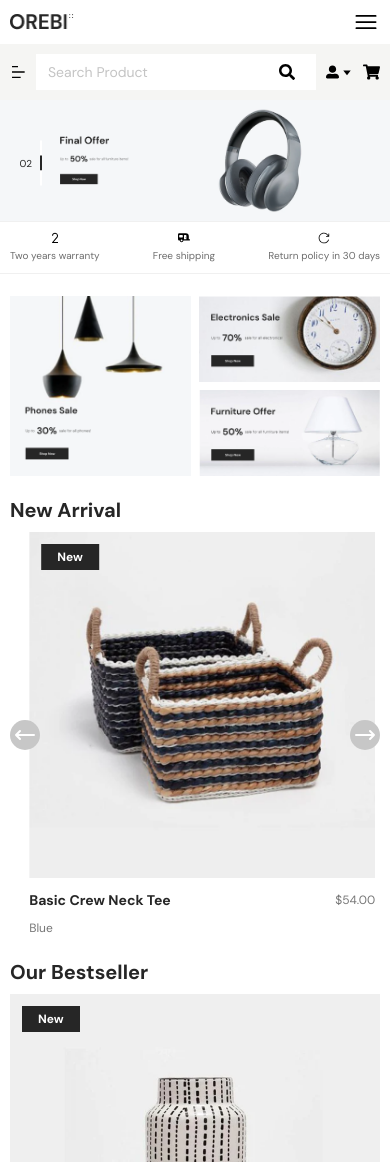
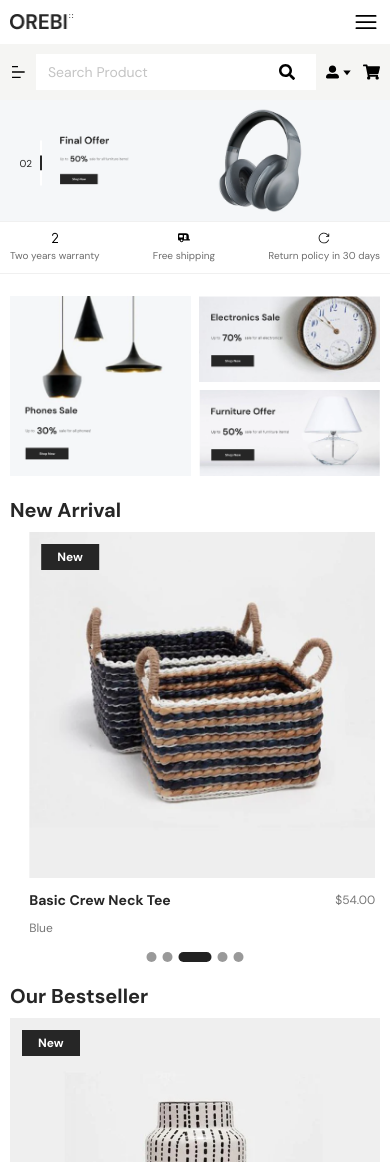
Before and after one commit to AK-Polash/oreby, a React (Create React App) app: page / in a window 390 px wide. Shown: the top 1162 px of the page. Built offline with nearby package versions, Linux system fonts and the light colour scheme.

Commit message:
active dot added to New Arrival Section

```diff
--- a/src/components/layout/NewArrival.js
+++ b/src/components/layout/NewArrival.js
@@ -1,4 +1,4 @@
-import React from "react";
+import React, { useState } from "react";
 import {
   HiOutlineArrowNarrowLeft,
   HiOutlineArrowNarrowRight,
@@ -66,6 +66,8 @@ const NewArrival = () => {
     );
   }
 
+  let [arrivalActiveDot, setArrivalActiveDot] = useState(0);
+
   const settings = {
     arrows: true,
     dots: false,
@@ -106,37 +108,183 @@ const NewArrival = () => {
       {
         breakpoint: 769,
         settings: {
+          arrows: false,
+          dots: true,
+          beforeChange: (prev, next) => {
+            setArrivalActiveDot(next);
+          },
           slidesToShow: 3,
           slidesToScroll: 1,
           infinite: true,
-          dots: false,
-          autoplay: true,
+          autoplay: false,
           speed: 500,
-          nextArrow: <SampleNextArrow width="40px" height="40px" />,
-          prevArrow: <SamplePrevArrow width="40px" height="40px" />,
+          appendDots: (dots) => (
+            <div
+              style={{
+                backgroundColor: "transparent",
+                position: "absolute",
+                bottom: 0,
+                left: "50%",
+                transform: "translateX(-50%)",
+                zIndex: 10,
+              }}
+            >
+              <ul
+                style={{
+                  margin: "0px",
+                  display: "flex",
+                  justifyContent: "center",
+                  columnGap: "6px",
+                }}
+              >
+                {dots}
+              </ul>
+            </div>
+          ),
+          customPaging: (i) => (
+            <div
+              style={
+                i === arrivalActiveDot
+                  ? {
+                      width: "33px",
+                      height: "10px",
+                      background: "#222",
+                      borderRadius: "10px",
+                      cursor: "pointer",
+                      transition: "all linear 0.17s",
+                    }
+                  : {
+                      width: "10px",
+                      height: "10px",
+                      background: "#999",
+                      borderRadius: "50%",
+                      cursor: "pointer",
+                      transition: "all linear 0.17s",
+                    }
+              }
+            ></div>
+          ),
         },
       },
       {
         breakpoint: 600,
         settings: {
+          arrows: false,
+          dots: true,
+          beforeChange: (prev, next) => {
+            setArrivalActiveDot(next);
+          },
           slidesToShow: 2,
           slidesToScroll: 1,
           initialSlide: 2,
           autoplay: true,
           speed: 500,
-          nextArrow: <SampleNextArrow width="30px" height="30px" />,
-          prevArrow: <SamplePrevArrow width="30px" height="30px" />,
+          appendDots: (dots) => (
+            <div
+              style={{
+                backgroundColor: "transparent",
+                position: "absolute",
+                bottom: 0,
+                left: "50%",
+                transform: "translateX(-50%)",
+                zIndex: 10,
+              }}
+            >
+              <ul
+                style={{
+                  margin: "0px",
+                  display: "flex",
+                  justifyContent: "center",
+                  columnGap: "6px",
+                }}
+              >
+                {dots}
+              </ul>
+            </div>
+          ),
+          customPaging: (i) => (
+            <div
+              style={
+                i === arrivalActiveDot
+                  ? {
+                      width: "33px",
+                      height: "10px",
+                      background: "#222",
+                      borderRadius: "10px",
+                      cursor: "pointer",
+                      transition: "all linear 0.17s",
+                    }
+                  : {
+                      width: "10px",
+                      height: "10px",
+                      background: "#999",
+                      borderRadius: "50%",
+                      cursor: "pointer",
+                      transition: "all linear 0.17s",
+                    }
+              }
+            ></div>
+          ),
         },
       },
       {
         breakpoint: 401,
         settings: {
+          arrows: false,
+          dots: true,
+          beforeChange: (prev, next) => {
+            setArrivalActiveDot(next);
+          },
           slidesToShow: 1,
           slidesToScroll: 1,
           autoplay: true,
           speed: 500,
-          nextArrow: <SampleNextArrow width="30px" height="30px" />,
-          prevArrow: <SamplePrevArrow width="30px" height="30px" />,
+          appendDots: (dots) => (
+            <div
+              style={{
+                backgroundColor: "transparent",
+                position: "absolute",
+                bottom: 0,
+                left: "50%",
+                transform: "translateX(-50%)",
+                zIndex: 10,
+              }}
+            >
+              <ul
+                style={{
+                  margin: "0px",
+                  display: "flex",
+                  justifyContent: "center",
+                  columnGap: "6px",
+                }}
+              >
+                {dots}
+              </ul>
+            </div>
+          ),
+          customPaging: (i) => (
+            <div
+              style={
+                i === arrivalActiveDot
+                  ? {
+                      width: "33px",
+                      height: "10px",
+                      background: "#222",
+                      borderRadius: "10px",
+                      cursor: "pointer",
+                      transition: "all linear 0.17s",
+                    }
+                  : {
+                      width: "10px",
+                      height: "10px",
+                      background: "#999",
+                      borderRadius: "50%",
+                      cursor: "pointer",
+                      transition: "all linear 0.17s",
+                    }
+              }
+            ></div>
+          ),
         },
       },
     ],
@@ -150,7 +298,10 @@ const NewArrival = () => {
           title="new arrival"
         />
 
-        <Slider {...settings} className="realtive w-full overflow-hidden">
+        <Slider
+          {...settings}
+          className="realtive w-full overflow-hidden pb-6 lg:pb-0"
+        >
           <Product
             className="mx-auto px-3 sm:max-xl:mb-5 sm:max-md:max-w-[200px] md:px-5 md:max-xl:max-w-[230px] 2xl:max-w-[370px]"
             imgClass="w-full"
```
